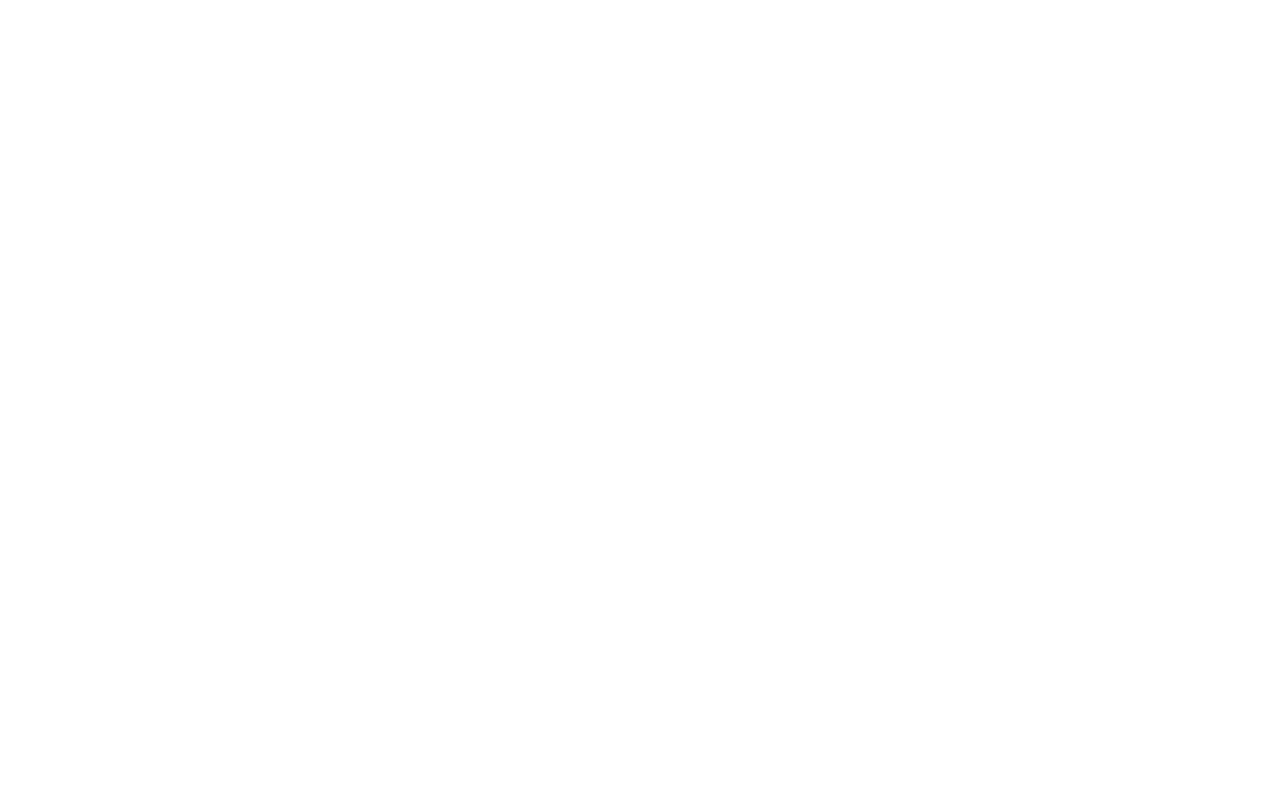
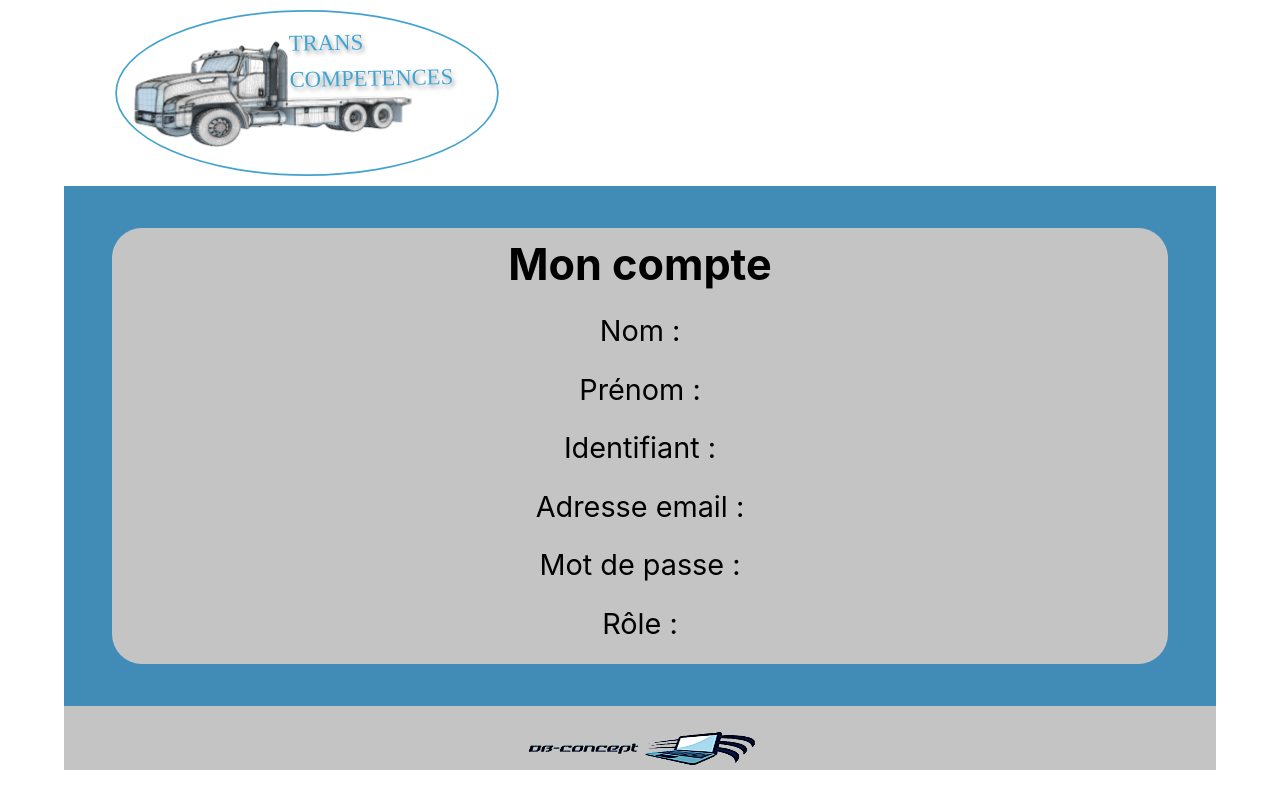
Before and after one commit to Armandine337711/TransCompetence-client, a React (Create React App) app: page /account in a window 1280 px wide. Before the commit this address had no page. Built offline with nearby package versions, Linux system fonts and the light colour scheme.

Commit message:
Création de la base de la page du compte utilisateur

```diff
--- a/src/App.js
+++ b/src/App.js
@@ -9,6 +9,7 @@
 import Financial from './pages/Financial';
 import Sales from './pages/Sales';
 import Admin from './pages/Admin';
+import UserAccount from './pages/UserAccount';
 
 
 
@@ -35,6 +36,8 @@
         <Route path="/admin" element={<Admin />} />
 
 
+        <Route path="/account" element={<UserAccount />} />
+
 
       </Routes>
     </BrowserRouter>
--- /dev/null
+++ b/src/components/Account.js
@@ -0,0 +1,22 @@
+import React from 'react';
+import '../style/style.css'
+
+const Account = () => {
+  return (
+    <div
+    className="AccountStyle">
+      <h2>Mon compte</h2>
+      <div
+      className="Acc">
+        <div> Nom :</div>
+        <div> Prénom :</div>
+        <div> Identifiant :</div>
+        <div> Adresse email :</div>
+        <div> Mot de passe :</div>
+        <div> Rôle :</div>
+      </div>
+    </div>
+  );
+};
+
+export default Account;
--- a/src/components/DeconnectionButton.js
+++ b/src/components/DeconnectionButton.js
@@ -13,7 +13,7 @@
       </button>
       <button
       className="ButtonDeconnection">
-        <NavLink to="/"
+        <NavLink to="/account"
         className="LinkMenu">
           Mon compte
         </NavLink>
--- /dev/null
+++ b/src/pages/UserAccount.js
@@ -0,0 +1,21 @@
+import React from 'react';
+import DeconnectionButton from '../components/DeconnectionButton';
+import Header from '../components/Header';
+import Footer from '../components/Footer'
+import Account from '../components/Account';
+
+const UserAccount = () => {
+  return (
+    <div>
+      <Header />
+      <div className="MainBack">
+        <div className="MainBloc">
+          <Account />
+        </div>
+      </div>
+      <Footer />
+    </div>
+  );
+};
+
+export default UserAccount;
--- /dev/null
+++ b/src/style/_Account.sass
@@ -0,0 +1,9 @@
+.AccountStyle
+  font-size: 1.8rem
+  height: 90%
+
+.Acc
+  height: 100%
+  display: flex
+  flex-direction: column
+  justify-content: space-evenly
--- a/src/style/style.css
+++ b/src/style/style.css
@@ -534,4 +534,23 @@
 .HomeMessage {
   font-size: 2rem;
 }
+
+.AccountStyle {
+  font-size: 1.8rem;
+  height: 90%;
+}
+
+.Acc {
+  height: 100%;
+  display: -webkit-box;
+  display: -ms-flexbox;
+  display: flex;
+  -webkit-box-orient: vertical;
+  -webkit-box-direction: normal;
+      -ms-flex-direction: column;
+          flex-direction: column;
+  -webkit-box-pack: space-evenly;
+      -ms-flex-pack: space-evenly;
+          justify-content: space-evenly;
+}
 /*# sourceMappingURL=style.css.map */
--- a/src/style/style.sass
+++ b/src/style/style.sass
@@ -18,3 +18,4 @@
 @import './_deconnectionButton'
 @import './_adminNewUser'
 @import './_homePageUser'
+@import './_Account'
```
Also changed, not shown: 1 other file (tests, documents, lock files or other folders).
